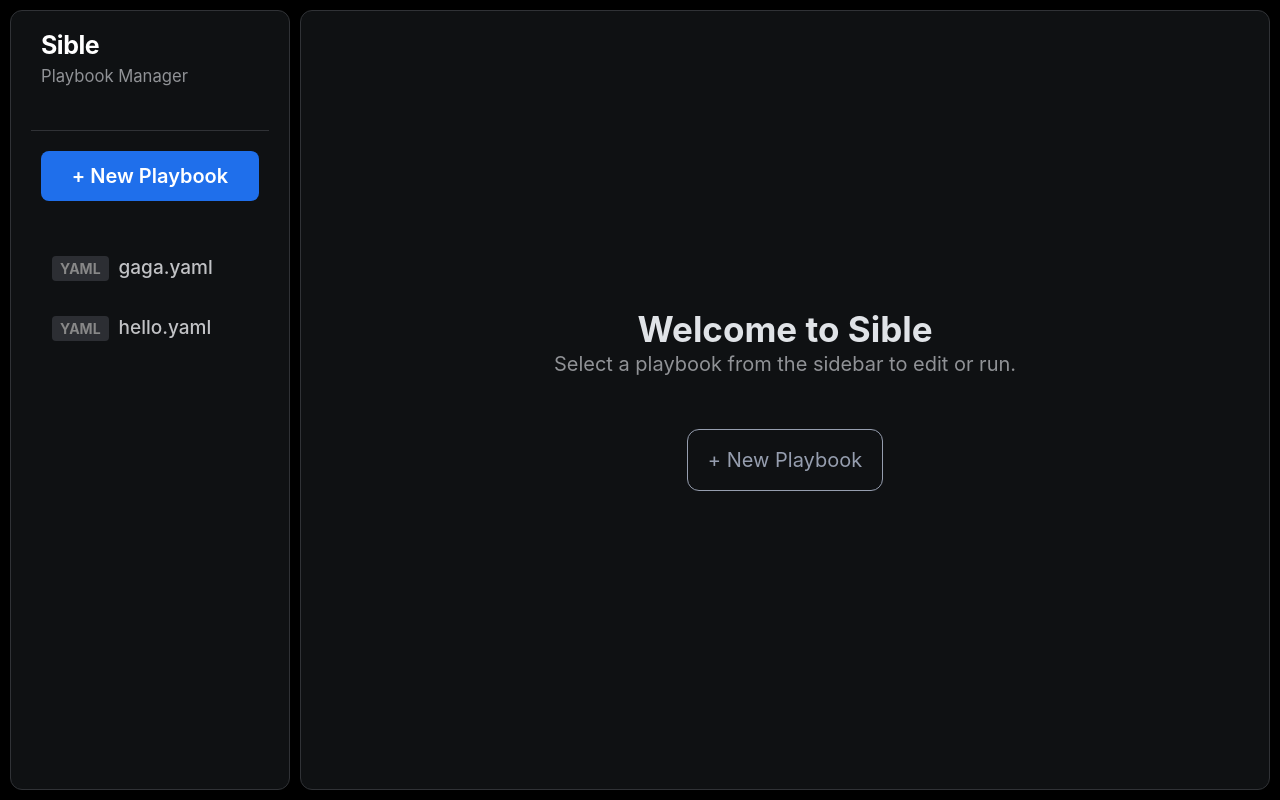
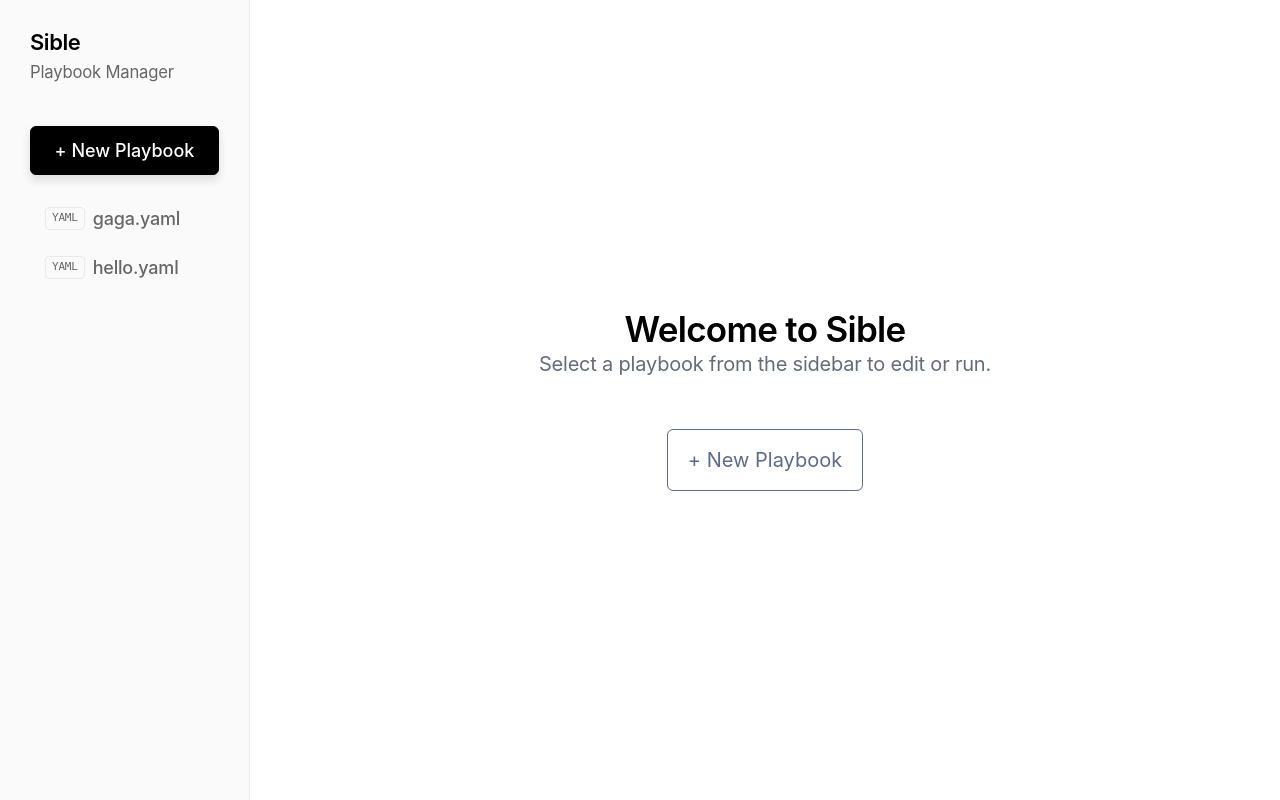
Before and after one commit to adam-benyekkou/Sible, a FastAPI app: page / in a window 1280 px wide. Run offline with FastAPI, Linux system fonts and the light colour scheme; some libraries are stand-ins or nearby versions.

Commit message:
feat(ui): Vercel/Geist Theme & Split View Layout

```diff
--- a/static/css/style.css
+++ b/static/css/style.css
@@ -1,28 +1,54 @@
-/* Base Layout Overrides to match Dockge */
+/* SIBLE DESIGN SYSTEM (Vercel / Geist Aesthetic) */
+
 :root {
-    --pico-background-color: #0f1113;
-    /* Deep dark background */
-    --pico-card-background-color: #1a1c1f;
-    /* Slightly lighter panel */
-    --pico-border-radius: 12px;
-    --pico-primary: #5c7cfa;
-    --pico-primary-hover: #4263eb;
-    --pico-muted-color: #909296;
+    /* --- GLOBAL VARIABLES (Light Theme - Default) --- */
+    /* 1. The Geist Greyscale */
+    --ds-background-100: #ffffff;
+    --ds-background-200: #fafafa;
+    --ds-gray-100: #f5f5f5;
+    --ds-gray-200: #eaeaea;
+    --ds-gray-alpha-400: rgba(0, 0, 0, 0.08);
+
+    /* 2. Text Colors */
+    --ds-gray-1000: #000000;
+    --ds-gray-900: #171717;
+    --ds-gray-600: #666666;
+
+    /* 3. Sible Identity */
+    --sible-red: #E03E3E;
+    --sible-red-bg: #FFEEEE;
+
+    /* 4. Pico Overrides */
     --pico-font-family: 'Inter', system-ui, -apple-system, sans-serif;
+    --pico-background-color: var(--ds-background-100);
+    --pico-color: var(--ds-gray-900);
+    --pico-border-radius: 6px;
+    --pico-form-element-border-color: var(--ds-gray-200);
+    --pico-primary-background: var(--ds-gray-1000);
+    --pico-primary-border: var(--ds-gray-1000);
+    --pico-primary-hover-background: #333;
+    --pico-muted-color: var(--ds-gray-600);
 
-    /* Dockge-inspired Palette */
-    --color-success: #2ea043;
-    --color-danger: #f85149;
-    --color-warning: #dbae0d;
-    --color-active-bg: rgba(92, 124, 250, 0.2);
-    --color-active-text: #748ffc;
+    /* Layout Tokens */
+    --sidebar-width: 250px;
+    --header-height: 50px;
+    --spacing-md: 1.5rem;
+}
 
-    --sidebar-width: 280px;
-    --spacing-sm: 0.5rem;
-    --spacing-md: 1rem;
-    --spacing-lg: 1.5rem;
+/* Dark Mode Support (Geist Dark) */
+@media (prefers-color-scheme: dark) {
+    :root {
+        --ds-background-100: #000000;
+        --ds-background-200: #111111;
+        --ds-gray-100: #1a1a1a;
+        /* darker hover */
+        --ds-gray-200: #333333;
+        --ds-gray-1000: #ffffff;
+        --ds-gray-900: #ededed;
+        --ds-gray-600: #888888;
 
-    --transition-speed: 0.15s;
+        --pico-primary-hover-background: #ccc;
+    }
 }
 
 body {
@@ -30,210 +56,248 @@ body {
     display: flex;
     overflow: hidden;
     margin: 0;
-    padding: var(--spacing-sm);
-    gap: var(--spacing-sm);
-    background-color: #000;
-    /* Outer void */
+    padding: 0;
+    /* Full bleed layout */
     font-family: var(--pico-font-family);
+    background-color: var(--ds-background-100);
+    color: var(--pico-color);
+    letter-spacing: -0.01em;
+}
+
+/* Typography */
+h1,
+h2,
+h3,
+h4,
+h5,
+h6 {
+    letter-spacing: -0.02em;
+    font-weight: 600;
+    color: var(--ds-gray-1000);
 }
 
 /* Sidebar */
 aside {
     width: var(--sidebar-width);
-    background: var(--pico-background-color);
-    border-radius: var(--pico-border-radius);
+    background: var(--ds-background-200);
+    border-right: 1px solid var(--ds-gray-200);
     display: flex;
     flex-direction: column;
     padding: var(--spacing-md);
-    overflow-y: auto;
     flex-shrink: 0;
-    border: 1px solid #303236;
 }
 
 aside hgroup {
-    margin-bottom: var(--spacing-md);
-    padding: 0 var(--spacing-sm);
+    margin-bottom: 2rem;
 }
 
 aside hgroup h3 {
-    margin-bottom: 0;
-    font-weight: 700;
-    font-size: 1.25rem;
-    letter-spacing: -0.02em;
-    color: #fff;
+    margin: 0;
+    font-size: 1.1rem;
+}
+
+aside hgroup p {
+    color: var(--ds-gray-600);
+    font-size: 0.85rem;
+    margin: 0;
 }
 
 aside hr {
-    margin: var(--spacing-md) 0;
-    border-color: #303236;
+    display: none;
+}
+
+/* Playbook Items */
+.playbook-item {
+    display: flex;
+    align-items: center;
+    padding: 0.5rem 0.75rem;
+    border-radius: var(--pico-border-radius);
+    color: var(--ds-gray-600);
+    cursor: pointer;
+    transition: background 0.15s ease, color 0.15s ease;
+    font-size: 0.9rem;
+    font-weight: 500;
+    margin-bottom: 2px;
+}
+
+.playbook-item:hover {
+    background: var(--ds-gray-100);
+    color: var(--ds-gray-1000);
+}
+
+.playbook-item.active {
+    background: var(--ds-gray-200);
+    color: var(--ds-gray-1000);
+    font-weight: 600;
+}
+
+/* Pill / Badge */
+.status-pill {
+    font-size: 11px;
+    padding: 2px 6px;
+    border-radius: 4px;
+    background: transparent;
+    border: 1px solid var(--ds-gray-200);
+    color: var(--ds-gray-600);
+    margin-right: 8px;
+    font-family: 'JetBrains Mono', monospace;
+}
+
+.status-pill.active {
+    background: var(--ds-gray-1000);
+    color: var(--ds-background-100);
+    border-color: var(--ds-gray-1000);
 }
 
 /* Main Content */
 main {
     flex-grow: 1;
-    background: var(--pico-background-color);
-    border-radius: var(--pico-border-radius);
     display: flex;
     flex-direction: column;
-    padding: 0;
     overflow: hidden;
-    position: relative;
-    border: 1px solid #303236;
+    background: var(--ds-background-100);
 }
 
-/* Sidebar Items (Pills) */
-.playbook-item {
-    display: flex;
-    align-items: center;
-    padding: 0.6rem 1rem;
-    border-radius: 50px;
-    /* Pill shape */
-    cursor: pointer;
-    transition: all var(--transition-speed) ease;
-    text-decoration: none;
-    color: #c1c2c5;
-    margin-bottom: 0.25rem;
-    font-weight: 500;
-    font-size: 0.95rem;
-    border: 1px solid transparent;
-}
-
-.playbook-item:hover {
-    background: #25262b;
-    color: #fff;
-    text-decoration: none;
-}
-
-.playbook-item.active {
-    background: var(--color-active-bg);
-    color: var(--color-active-text);
-    border: 1px solid rgba(92, 124, 250, 0.3);
-}
-
-/* Status Indicator */
-.status-pill {
-    display: inline-block;
-    padding: 2px 8px;
-    border-radius: 4px;
-    font-size: 0.7rem;
-    font-weight: 700;
-    text-transform: uppercase;
-    margin-right: 10px;
-    background: #2c2e33;
-    color: #888;
-}
-
-.status-pill.active {
-    background: #1f6feb;
-    /* GitHub blueish/Dockge blue */
-    color: white;
-}
-
-.status-text-lg {
-    font-size: 1rem;
-    padding: 4px 12px;
-}
-
-/* Header in Main */
+/* Header */
 header.main-header {
-    padding: var(--spacing-md) var(--spacing-lg);
-    border-bottom: 1px solid #303236;
+    height: var(--header-height);
+    border-bottom: 1px solid var(--ds-gray-200);
+    padding: 0 1.5rem;
     display: flex;
     justify-content: space-between;
     align-items: center;
-    background-color: var(--pico-background-color);
+    background: rgba(255, 255, 255, 0.8);
+    /* Translucent */
+    backdrop-filter: blur(8px);
+}
+
+@media (prefers-color-scheme: dark) {
+    header.main-header {
+        background: rgba(0, 0, 0, 0.8);
+    }
 }
 
 header.main-header h4 {
     margin: 0;
-    font-weight: 700;
-    color: #fff;
-    font-size: 1.2rem;
+    font-size: 0.95rem;
 }
 
-/* Flex Utilities for Header */
-.header-left {
-    display: flex;
-    align-items: center;
-    gap: 1rem;
+/* Buttons */
+button.btn-new {
+    width: 100%;
+    background: var(--ds-gray-1000);
+    color: var(--ds-background-100);
+    border: 1px solid var(--ds-gray-1000);
+    border-radius: var(--pico-border-radius);
+    padding: 0.5rem;
+    font-size: 0.9rem;
+    font-weight: 500;
+    cursor: pointer;
+    margin-bottom: 1rem;
+    box-shadow: 0 5px 10px rgba(0, 0, 0, 0.12);
+    transition: all 0.2s ease;
 }
 
-/* Action Buttons */
-.actions {
-    display: flex;
-    gap: 0.5rem;
+button.btn-new:hover {
+    background: var(--ds-gray-900);
+    transform: translateY(-1px);
+    box-shadow: 0 8px 15px rgba(0, 0, 0, 0.15);
 }
 
 .actions button {
-    /* Dockge style buttons */
-    border-radius: 6px;
-    padding: 0.4rem 0.8rem;
+    padding: 0.35rem 0.8rem;
     font-size: 0.85rem;
-    font-weight: 600;
-    border: none;
-    margin-bottom: 0;
+    border-radius: var(--pico-border-radius);
+    font-weight: 500;
+    cursor: pointer;
+    margin: 0;
+    background: transparent;
+    border: 1px solid var(--ds-gray-200);
+    color: var(--ds-gray-1000);
+    transition: all 0.15s ease;
+}
+
+.actions button:hover {
+    background: var(--ds-gray-100);
 }
 
 .actions button.primary {
-    background-color: var(--pico-primary);
-    color: white;
+    background: var(--ds-gray-1000);
+    color: var(--ds-background-100);
+    border-color: var(--ds-gray-1000);
 }
 
-.actions button.contrast {
-    background-color: #25262b;
-    /* Grey buttons */
-    color: #fff;
-    border: 1px solid #303236;
-}
-
-.actions button.contrast:hover {
-    background-color: #373a40;
+.actions button.primary:hover {
+    background: var(--ds-gray-900);
+    /* Slightly lighter/diff in dark mode */
 }
 
 .actions button.danger {
-    background-color: var(--color-danger);
-    color: white;
+    color: var(--sible-red);
+    border-color: var(--ds-gray-200);
+}
+
+.actions button.danger:hover {
+    background: var(--sible-red-bg);
+    border-color: var(--sible-red);
 }
 
 /* Tabs */
 .tabs {
-    padding: 0 var(--spacing-lg);
-    border-bottom: 1px solid #303236;
     display: flex;
-    gap: 2px;
-    background: #141517;
+    padding: 0 1.5rem;
+    border-bottom: 1px solid var(--ds-gray-200);
+    background: var(--ds-background-200);
+    gap: 1.5rem;
 }
 
 .tab-btn {
     background: none;
     border: none;
-    padding: 0.75rem 1rem;
-    color: var(--pico-muted-color);
+    padding: 0.75rem 0;
+    font-size: 0.9rem;
+    color: var(--ds-gray-600);
     cursor: pointer;
-    font-weight: 500;
-    font-size: 0.9rem;
-    transition: color var(--transition-speed);
-    position: relative;
-    top: 1px;
     border-bottom: 2px solid transparent;
+    transition: all 0.2s;
 }
 
 .tab-btn:hover {
-    color: #e9ecef;
+    color: var(--ds-gray-1000);
 }
 
 .tab-btn.active {
-    color: #fff;
-    border-bottom-color: var(--pico-primary);
+    color: var(--ds-gray-1000);
+    border-bottom: 2px solid var(--ds-gray-1000);
 }
 
-/* Content Area */
+/* Editor & Terminal */
+/* Split View Layout */
 .content-area {
     flex-grow: 1;
     position: relative;
+    display: flex;
+    /* Side by side */
     overflow: hidden;
-    background: #0d1117;
-    /* Very dark for editor */
+    background: var(--ds-background-100);
+}
+
+.editor-pane {
+    flex: 6;
+    /* 60% width */
+    position: relative;
+    border-right: 1px solid var(--ds-gray-200);
+}
+
+.terminal-pane {
+    flex: 4;
+    /* 40% width */
+    display: flex;
+    flex-direction: column;
+    min-width: 300px;
+    background: #000;
+    overflow: hidden;
+    /* Container overflow */
 }
 
 #editor {
@@ -244,34 +308,23 @@ header.main-header h4 {
     left: 0;
 }
 
-/* Terminal */
 #terminal-container {
-    background-color: #0d1117;
-    color: #3fb950;
-    /* Green terminal text */
-    font-family: 'JetBrains Mono', 'SF Mono', 'Courier New', monospace;
-    padding: var(--spacing-md);
+    padding: 1.5rem;
+    color: #eee;
+    font-family: 'JetBrains Mono', monospace;
+    font-size: 0.85rem;
     height: 100%;
     overflow-y: auto;
-    display: none;
-    font-size: 0.9rem;
-    line-height: 1.6;
 }
 
-#terminal-container.active {
-    display: block;
+/* Utils */
+.h-100 {
+    height: 100%;
 }
 
-/* Empty State / Waiting Text */
-.waiting-text {
-    opacity: 0.5;
-}
-
-.empty-state-message {
-    padding: 1rem;
-    color: #868e96;
-    text-align: center;
-    font-size: 0.9em;
+.flex-col {
+    display: flex;
+    flex-direction: column;
 }
 
 .flex-col-center {
@@ -281,57 +334,42 @@ header.main-header h4 {
     justify-content: center;
 }
 
-.color-muted {
-    color: #868e96;
-}
-
-.flex-col {
-    display: flex;
-    flex-direction: column;
-}
-
-/* Sidebar Button Container */
-.sidebar-btn-container {
-    margin-bottom: 1rem;
-    padding: 0 0.5rem;
-}
-
-/* New Playbook Button */
-.btn-new {
-    width: 100%;
-    border-radius: 8px;
-    padding: 0.5rem;
-    background: #1f6feb;
-    border: none;
-    color: white;
-    font-weight: 600;
-    margin-bottom: 1rem;
-    cursor: pointer;
-}
-
-.btn-new:hover {
-    background: #1158c7;
-}
-
-/* Utilities */
 .text-center {
     text-align: center;
 }
 
-.flex-center {
-    display: flex;
-    align-items: center;
-    justify-content: center;
+.color-muted {
+    color: var(--ds-gray-600);
 }
 
-.h-100 {
-    height: 100%;
+.spacer {
+    flex-grow: 1;
 }
 
 .mt-2 {
-    margin-top: var(--spacing-lg);
+    margin-top: 1.5rem;
 }
 
 .d-none {
     display: none;
 }
+
+.header-left {
+    display: flex;
+    align-items: center;
+    gap: 0.75rem;
+}
+
+.sidebar-btn-container {
+    margin-bottom: 0;
+}
+
+.empty-state-message {
+    color: var(--ds-gray-600);
+    text-align: center;
+    font-size: 0.9rem;
+    padding: 2rem;
+    background: var(--ds-background-200);
+    border-radius: var(--pico-border-radius);
+    border: 1px dashed var(--ds-gray-200);
+}
--- a/templates/layout.html
+++ b/templates/layout.html
@@ -1,5 +1,5 @@
 <!DOCTYPE html>
-<html lang="en" data-theme="dark">
+<html lang="en">
 
 <head>
     <meta charset="UTF-8">
```
Also changed, not shown: templates/partials/editor.html (+10 -14 lines), docs/styles.md (added).
